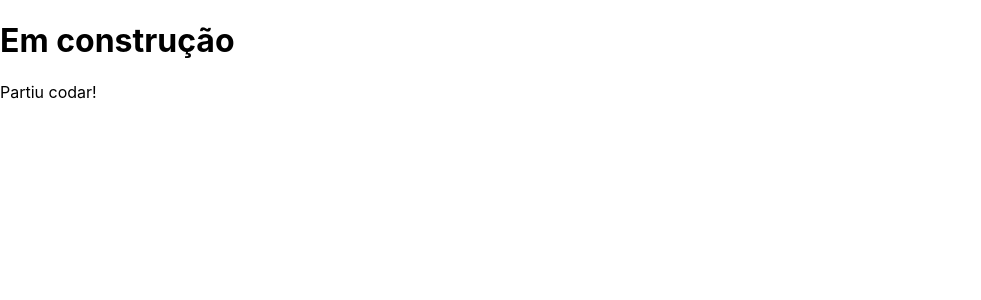
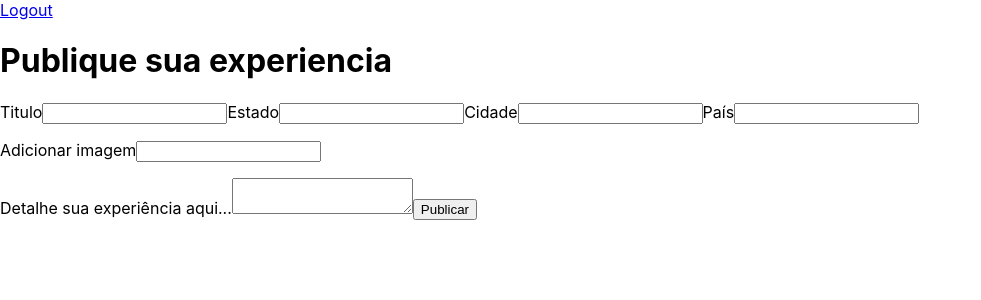
Before and after one commit to grupo1-projeto-equipe-m3-kenzie/m3-kenzie-grupo1, a React (Create React App) app: page /CreatePost in a window 1280 px wide. Shown: the top 300 px of the page, without its empty margins (0-981 px from the left). Built offline with nearby package versions, Linux system fonts and the light colour scheme.

Commit message:
feature/login

```diff
--- a/src/index.tsx
+++ b/src/index.tsx
@@ -5,6 +5,7 @@ import App from "./App";
 import reportWebVitals from "./reportWebVitals";
 import { BrowserRouter } from "react-router-dom";
 import { UserProvider } from "./providers/userContext";
+import { PostsProvider } from "./providers/postsContext";
 
 const root = ReactDOM.createRoot(
   document.getElementById("root") as HTMLElement
@@ -13,7 +14,9 @@ root.render(
   <React.StrictMode>
     <BrowserRouter>
       <UserProvider>
-        <App />
+        <PostsProvider>
+          <App />
+        </PostsProvider>
       </UserProvider>
     </BrowserRouter>
   </React.StrictMode>
--- a/src/pages/CreatePost/index.tsx
+++ b/src/pages/CreatePost/index.tsx
@@ -1,9 +1,74 @@
-export function CreatePost(){
+import { Link } from "react-router-dom";
+import { yupResolver } from "@hookform/resolvers/yup";
+import * as yup from "yup";
+import { SubmitHandler, useForm, UseFormRegister } from "react-hook-form";
+import { useContext } from "react";
+import { postsContext } from "../../providers/postsContext";
 
-    return(
-        <>
-        <h1> Em construção</h1>
-        <p>Partiu codar!</p>
-        </>
-    )
+const formSchemaCreatePost = yup.object().shape({
+  title: yup.string().required("Titulo obrigatório"),
+  state: yup.string().required("Estado obrigatório"),
+  city: yup.string().required("Cidade obrigatória"),
+  country: yup.string().required("País obrigatória"),
+  img: yup.string().required("Imagem obrigatória"),
+  description: yup.string().required("Descrição obrigatória"),
+});
+interface ICreatePost {
+  title: string;
+  state: string;
+  city: string;
+  country: string;
+  img: string;
+  description: string;
+  userId: number;
 }
+export function CreatePost() {
+  const { FunctionPostRegister } = useContext(postsContext);
+  const {
+    register,
+    handleSubmit,
+    formState: { errors },
+  } = useForm<ICreatePost>({
+    resolver: yupResolver(formSchemaCreatePost),
+  });
+  function onSubmit(data: ICreatePost) {
+    console.log(data);
+  }
+  return (
+    <>
+      <header>
+        <Link to="/login">Logout</Link>
+      </header>
+      <h1>Publique sua experiencia</h1>
+      <form onSubmit={handleSubmit(FunctionPostRegister)}>
+        <label>Titulo</label>
+        <input type="text" {...register("title")} />
+        {errors.title?.message}
+        <label>Estado</label>
+        <input type="text" {...register("state")} />
+        {errors.state?.message}
+        <label>Cidade</label>
+        <input type="text" {...register("city")} />
+        {errors.city?.message}
+        <label>País</label>
+        <input type="text" {...register("country")} />
+        <p> {errors.country?.message}</p>
+
+        <label>Adicionar imagem</label>
+        <input type="text" {...register("img")} />
+        <p>{errors.img?.message}</p>
+
+        <label>Detalhe sua experiência aqui...</label>
+
+        <textarea
+          placeholder="Digite sua mensagem"
+          {...register("description")}
+        >
+          {" "}
+        </textarea>
+        {errors.description?.message}
+        <button type="submit">Publicar</button>
+      </form>
+    </>
+  );
+}
--- /dev/null
+++ b/src/providers/postsContext.tsx
@@ -0,0 +1,49 @@
+import { createContext, useState } from "react";
+import { useNavigate } from "react-router-dom";
+import { api } from "../services/api";
+import { ToastContainer, toast } from "react-toastify";
+import "react-toastify/dist/ReactToastify.css";
+interface iUserPropsChildren {
+  children: React.ReactNode;
+}
+interface ICreatePost {
+  title: string;
+  state: string;
+  city: string;
+  country: string;
+  img: string;
+  description: string;
+  userId: number;
+}
+interface IvalueProps {
+  FunctionPostRegister: (data: ICreatePost) => void;
+}
+export const postsContext = createContext({} as IvalueProps);
+export const PostsProvider = ({ children }: iUserPropsChildren) => {
+  const token = localStorage.getItem("@TokenUserAcess");
+  const userId = localStorage.getItem("@userIdAcess");
+  const [posts, setPosts] = useState([] as ICreatePost[]);
+  const FunctionPostRegister = async (data: ICreatePost) => {
+    try {
+      const response = await api.post("/posts/", data, {
+        headers: {
+          Authorization: `Bearer ${token}`,
+        },
+      });
+      setPosts([...posts, response.data]);
+
+      // GetTechs();
+      console.log(response);
+
+      // toast.success("Technology registered successfully");
+    } catch (error: any) {
+      // toast.error(error.response.data.message);
+      console.log(error);
+    }
+  };
+  return (
+    <postsContext.Provider value={{ FunctionPostRegister }}>
+      {children}
+    </postsContext.Provider>
+  );
+};
```
